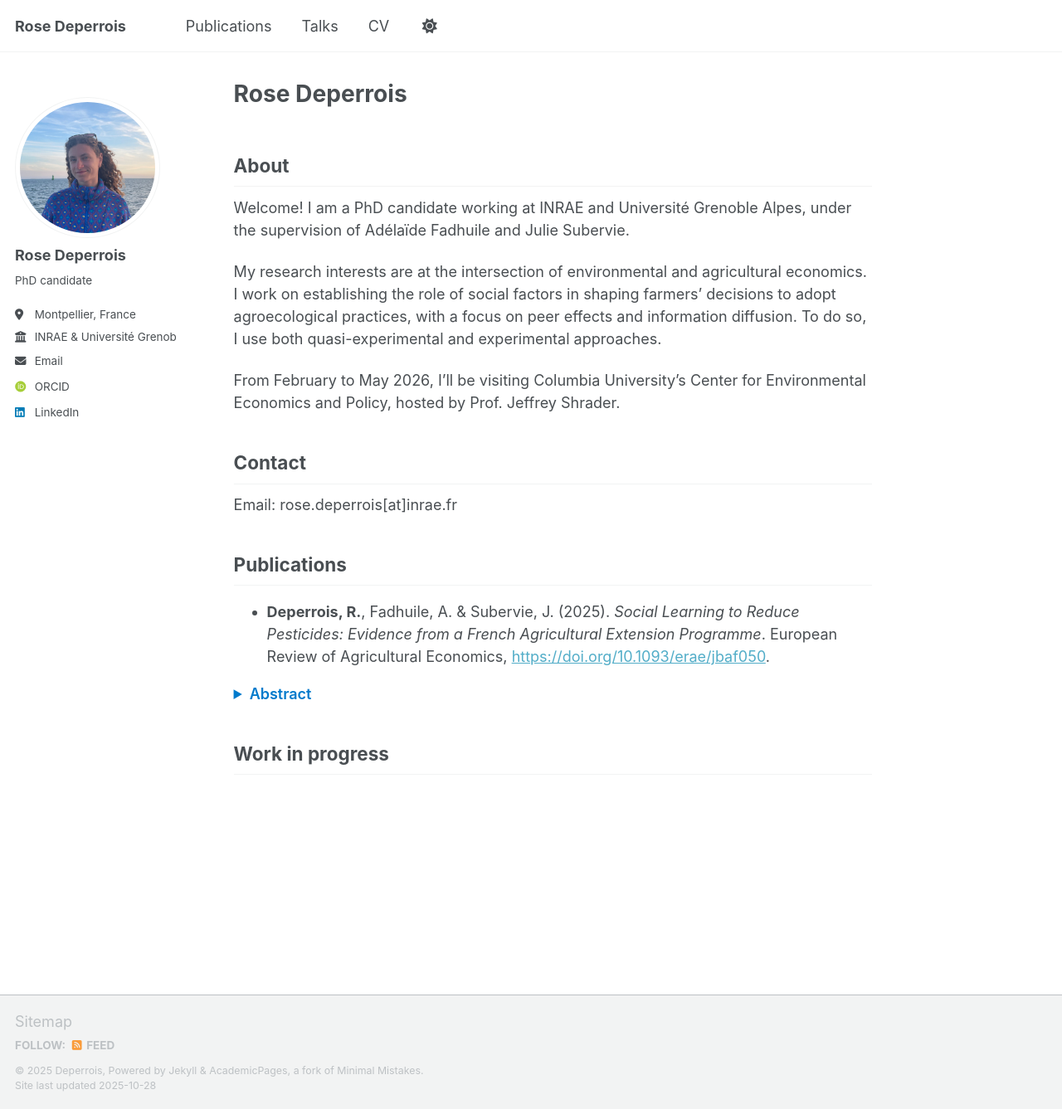
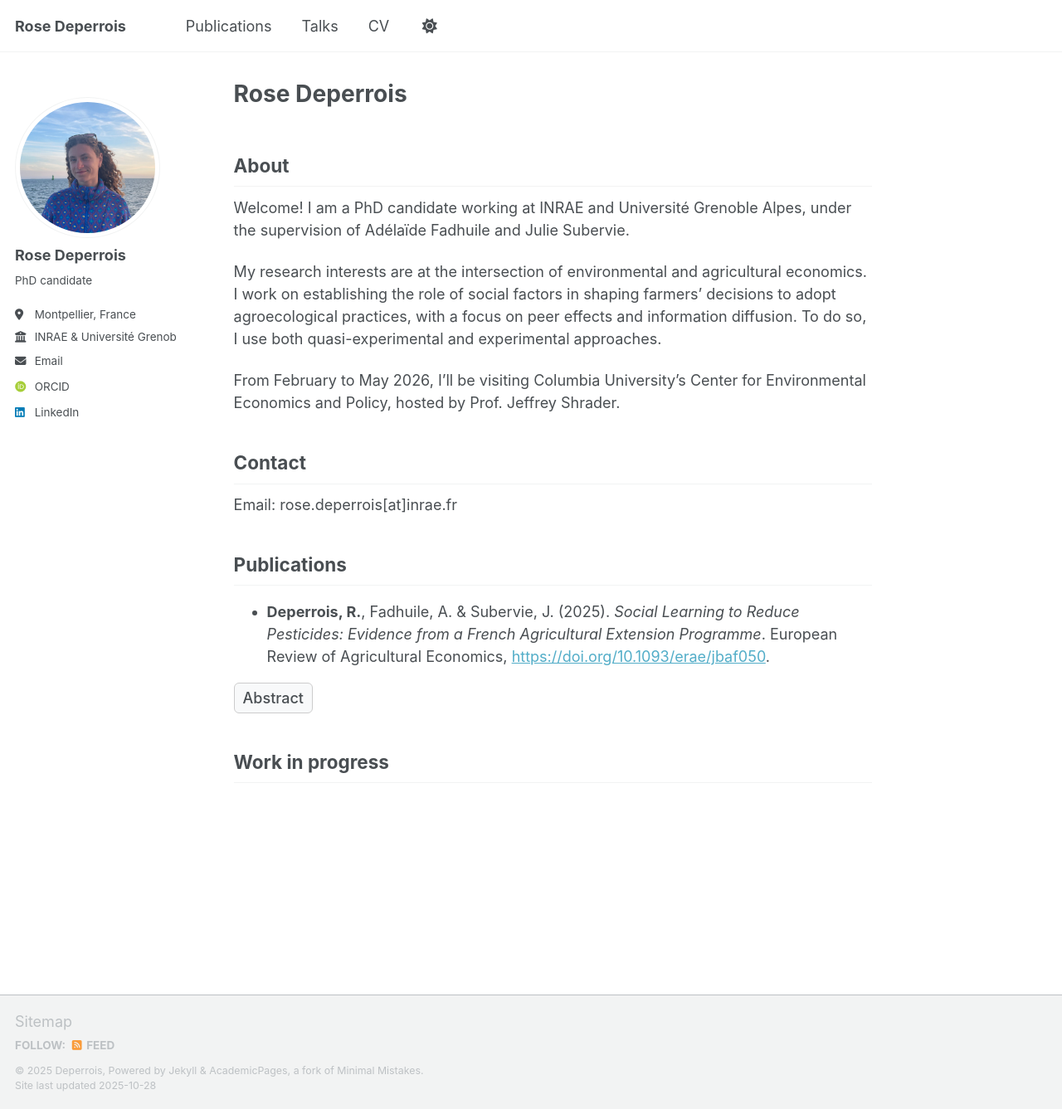
Before and after one commit to rosedeperrois/rosedeperrois.github.io, a Jekyll site: the page built from _pages/about.md, in a window 1280 px wide and 1337 px high. Shown: the whole window at 83% size. Built offline with Jekyll 4.4.1, drawn with Linux system fonts in a browser that asks for light colours; some web fonts are replaced; a script that is not in the unit is left out.

Commit message:
Update _themes.scss

```diff
--- a/_sass/_themes.scss
+++ b/_sass/_themes.scss
@@ -43,22 +43,47 @@ $global-font-family         : $sans-serif;
 $header-font-family         : $sans-serif;
 $caption-font-family        : $serif;
 
-/* === Custom details/summary styling for abstracts === */
-details summary {
-  cursor: pointer;
-  color: #007acc;
-  font-weight: 600;
+/* === Abstract button style === */
+details.abstract-box {
+  margin-top: 0.5em;
+  margin-bottom: 0.5em;
 }
 
-details summary:hover {
-  text-decoration: underline;
+/* Retirer la flèche par défaut */
+details.abstract-box summary {
+  list-style: none;
+  cursor: pointer;
+  display: inline-block;
+  border: 1px solid #ccc;
+  border-radius: 6px;
+  padding: 4px 10px;
+  font-weight: 500;
+  background-color: #f8f9fa;
+  transition: all 0.2s ease-in-out;
 }
 
-details p {
-  margin-top: 0.5em;
-  margin-left: 1em;
+/* Supprimer les flèches sur tous les navigateurs */
+details.abstract-box summary::-webkit-details-marker {
+  display: none;
+}
+details.abstract-box summary::marker {
+  content: "";
 }
 
+/* Effet au survol */
+details.abstract-box summary:hover {
+  background-color: #e6f0ff;
+  border-color: #007acc;
+  color: #007acc;
+}
+
+/* Style du texte affiché */
+details.abstract-box p {
+  margin-top: 0.8em;
+  margin-left: 0.5em;
+  font-size: 0.95em;
+  line-height: 1.5;
+}
 /* ==========================================================================
    Breakpoints
    ========================================================================== */
```
